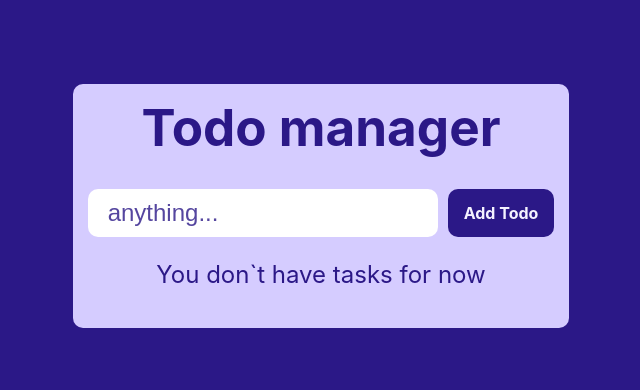
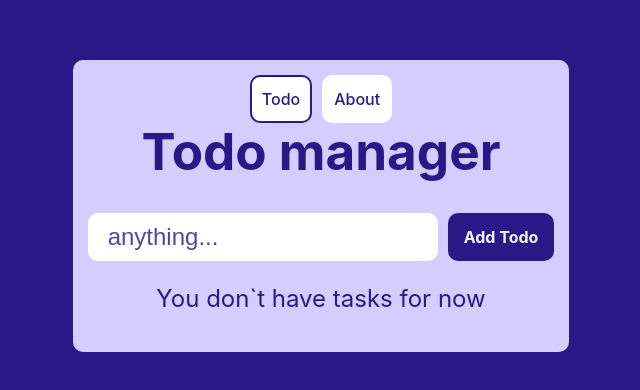
Before and after one commit to Viktorres19/react-mobx-pet, a React (Vite) app: page / in a window 1280 px wide. Shown: the part 194-584 px from the top of the page, without its empty margins (319-959 px from the left). Built offline with nearby package versions, Linux system fonts and the light colour scheme.

Commit message:
added some styles

```diff
--- /dev/null
+++ b/src/components/Navigation/Navigation.jsx
@@ -0,0 +1,25 @@
+import { StyledNav } from './styles.js'
+import { NavLink } from 'react-router-dom'
+
+
+
+const Navigation = () => {
+	const links = [
+		{ id: 1, link: '/', text: 'Todo'},
+		{ id: 2, link: '/about', text: 'About'}
+	]
+	return (
+		<StyledNav>
+			{links.map(item => (
+					<NavLink
+						key={item.id}
+						to={`${item.link}`}
+					>
+						{ item.text }
+					</NavLink>
+			))}
+		</StyledNav>
+	)
+}
+
+export default Navigation
--- /dev/null
+++ b/src/components/Navigation/styles.js
@@ -0,0 +1,24 @@
+import styled from 'styled-components'
+
+export const StyledNav = styled.nav`
+	display: flex;
+	align-items: center;
+	justify-content: center;
+	gap: 10px;
+  a {
+	  padding: 10px;
+	  border-radius: 10px;
+	  background-color: white;
+	  color: #2b1887;
+	  border: 2px solid transparent;
+	  opacity: 1;
+	  transition: opacity .3s ease;
+	  &:hover {
+		  opacity: .7;
+	  }
+	  &.active {
+		  pointer-events: none;
+		  border-color: #2b1887;
+	  }
+  }
+`
--- a/src/pages/AboutPage.jsx
+++ b/src/pages/AboutPage.jsx
@@ -1,6 +1,9 @@
+import Navigation from '../components/Navigation/Navigation.jsx'
+
 const AboutPage = () => {
 	return (
 		<div>
+			<Navigation />
 			<h2>About page</h2>
 		</div>
 	);
--- a/src/pages/TodoPage.jsx
+++ b/src/pages/TodoPage.jsx
@@ -4,11 +4,13 @@ import { HeadingOne } from '../components/styles/HeadingOne.styled.js'
 import { Counter } from '../components/Counter/Counter.jsx'
 import { AddTodo } from '../components/AddTodo/AddTodo.jsx'
 import { TodoList } from '../components/TodoList/TodoList.jsx'
+import Navigation from '../components/Navigation/Navigation.jsx'
 
 const TodoPage = observer(() => {
 	const { name } = store.business
 	return (
 		<div className="home">
+			<Navigation />
 			<HeadingOne>{ name }</HeadingOne>
 			<Counter />
 			<AddTodo />
```
